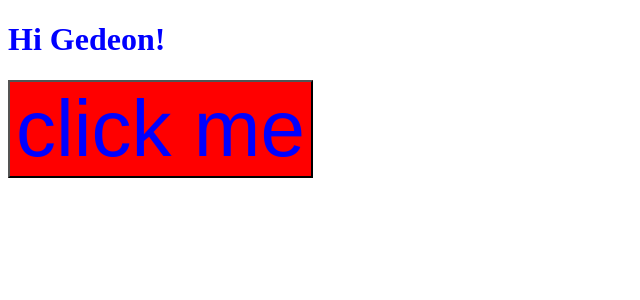
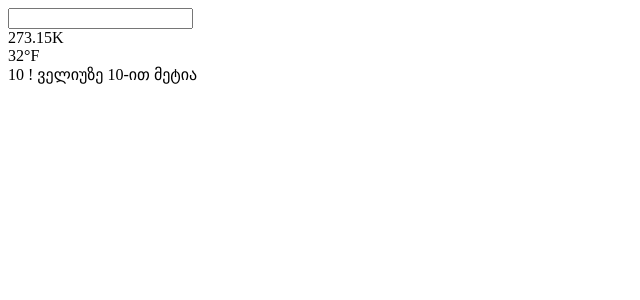
Before and after one commit to Milltiades/react-course, a React (Vite) app: page / in a window 1280 px wide. Shown: the top 300 px of the page, without its empty margins (0-640 px from the left). Built offline with nearby package versions, Linux system fonts and the light colour scheme.

Commit message:
Render Props Pattern example Temperature

```diff
--- a/src/Patterns.jsx
+++ b/src/Patterns.jsx
@@ -6,7 +6,7 @@ import withStyles from './react patterns/HOC/WithStyles'
 // import withStyles from './react patterns/HOC/WithStyles'
 // import Text1 from './react patterns/HOC/Text'
 import Text from './react patterns/HOC/Text'
-
+import Temperature from './react patterns/RRPattern/Temperature'
 
 const Patterns = () => {
 
@@ -14,7 +14,9 @@ const Patterns = () => {
   return (
 
 
-    <NewText/>
+    // <NewText/>
+    <Temperature/>
+
 
   )
 }
--- /dev/null
+++ b/src/react patterns/RRPattern/Input.jsx
@@ -0,0 +1,20 @@
+import React, { useState } from "react";
+
+const Input = (props) => {
+  const [value, setValue] = useState("");
+  return (
+    <>
+      <input
+        value={value}
+        onChange={(e) => {
+          setValue(e.target.value);
+        }}
+      />
+      {props.Kelvin({ value: value + 273.15 })}
+      {props.Fahrenheit({ value: (value * 9) / 5 + 32 })}
+      {props.Moumate10({ value:  value / 1 + 10  })}
+    </>
+  );
+};
+
+export default Input;
--- /dev/null
+++ b/src/react patterns/RRPattern/Temperature.jsx
@@ -0,0 +1,14 @@
+import React from "react";
+import Input from "./Input";
+
+const Temperature = () => {
+  return (
+    <Input
+      Kelvin={({ value }) => <div>{value}K</div>}
+      Fahrenheit={({ value }) => <div>{value}°F</div>}
+      Moumate10={({value}) => <div>{value} ! ველიუზე 10-ით მეტია</div>}
+    />
+  );
+};
+
+export default Temperature;
```
